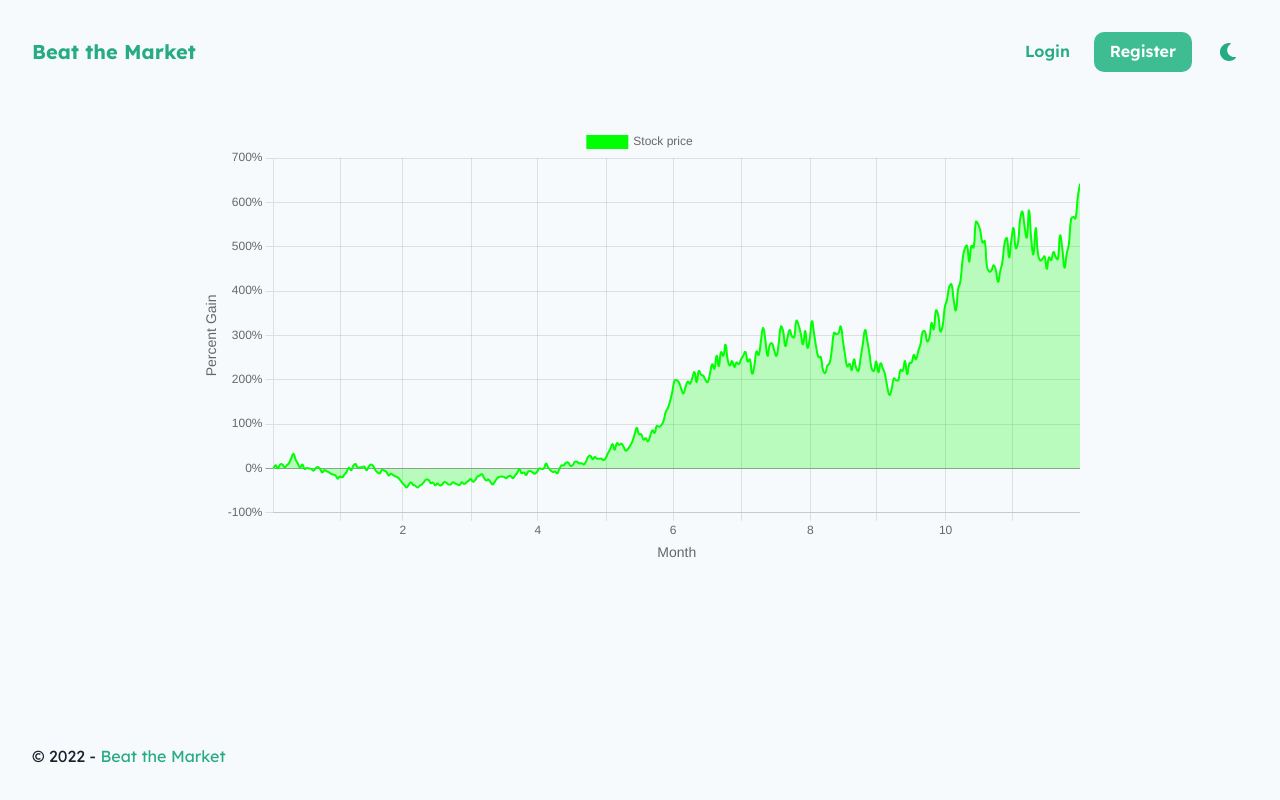
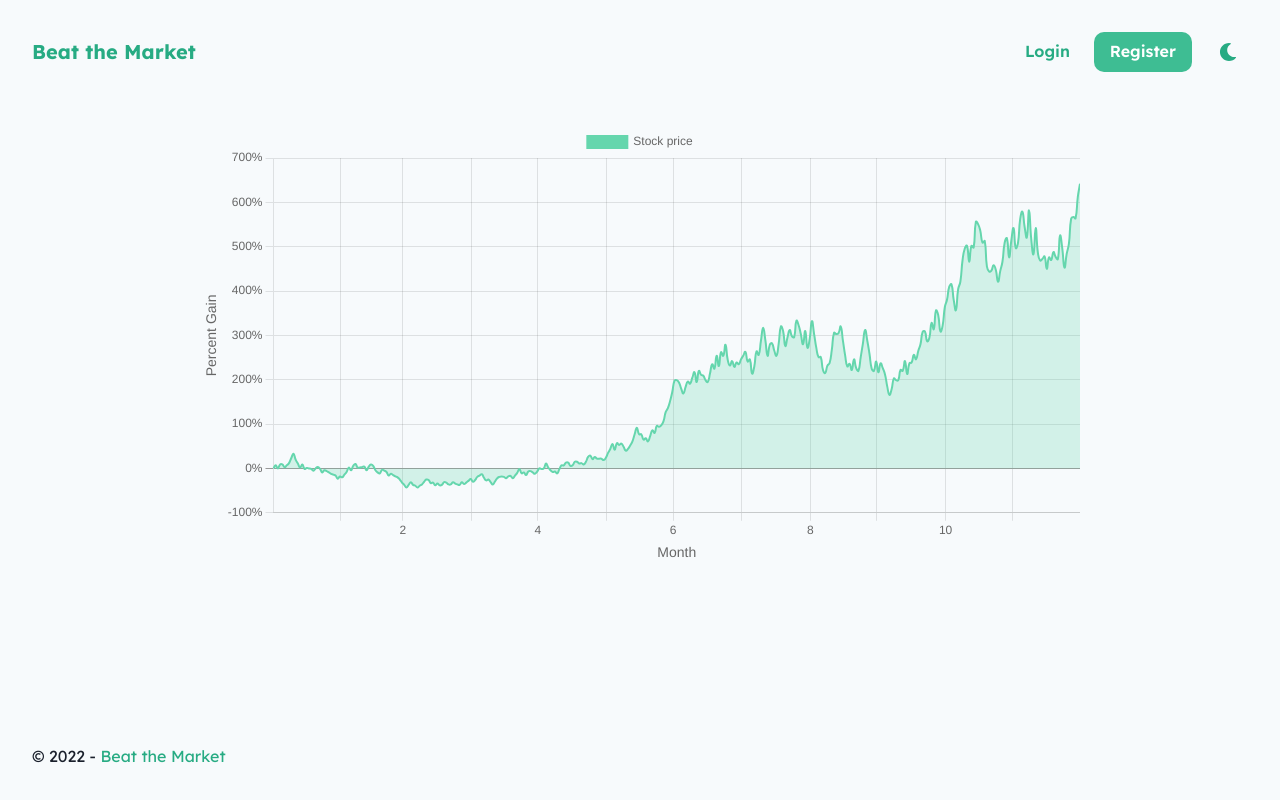
Before and after one commit to butasebi/BeatTheMarket, a React (Create React App) app in the folder front/: page / in a window 1280 px wide. Built offline with nearby package versions, Linux system fonts and the light colour scheme.

Commit message:
feat: use brand colors for chart
Now, the stock market chart uses brand colors.

```diff
--- a/front/src/components/game/EvolutionChart.jsx
+++ b/front/src/components/game/EvolutionChart.jsx
@@ -15,6 +15,8 @@ import {
 import { Line } from 'react-chartjs-2';
 import { Box } from '@chakra-ui/react';
 import 'chartjs-adapter-date-fns';
+import { addAlphaToHex } from '../../utils/colors';
+import customTheme from '../../styles/customTheme';
 
 // Prepare ChartJS
 ChartJS.register(
@@ -43,11 +45,11 @@ function prepareRawData(rawData) {
     })),
     fill: {
       target: 'origin',
-      above: 'rgba(0, 255, 0, 0.25)',
-      below: 'rgba(0, 255, 0, 0.25)',
+      above: addAlphaToHex(customTheme.colors.brand['400'], 0.25),
+      below: addAlphaToHex(customTheme.colors.brand['400'], 0.25),
     },
-    borderColor: 'lime',
-    backgroundColor: 'lime',
+    borderColor: customTheme.colors.brand['400'],
+    backgroundColor: customTheme.colors.brand['400'],
     borderWidth: 2,
     pointRadius: 0,
     tension: 0.5,
--- /dev/null
+++ b/front/src/utils/colors.js
@@ -0,0 +1,6 @@
+function addAlphaToHex(hexColor, alpha) {
+  alpha = Math.round(Math.min(Math.max(alpha || 1, 0), 1) * 255);
+  return hexColor + alpha.toString(16).toUpperCase();
+}
+
+export { addAlphaToHex };
```
